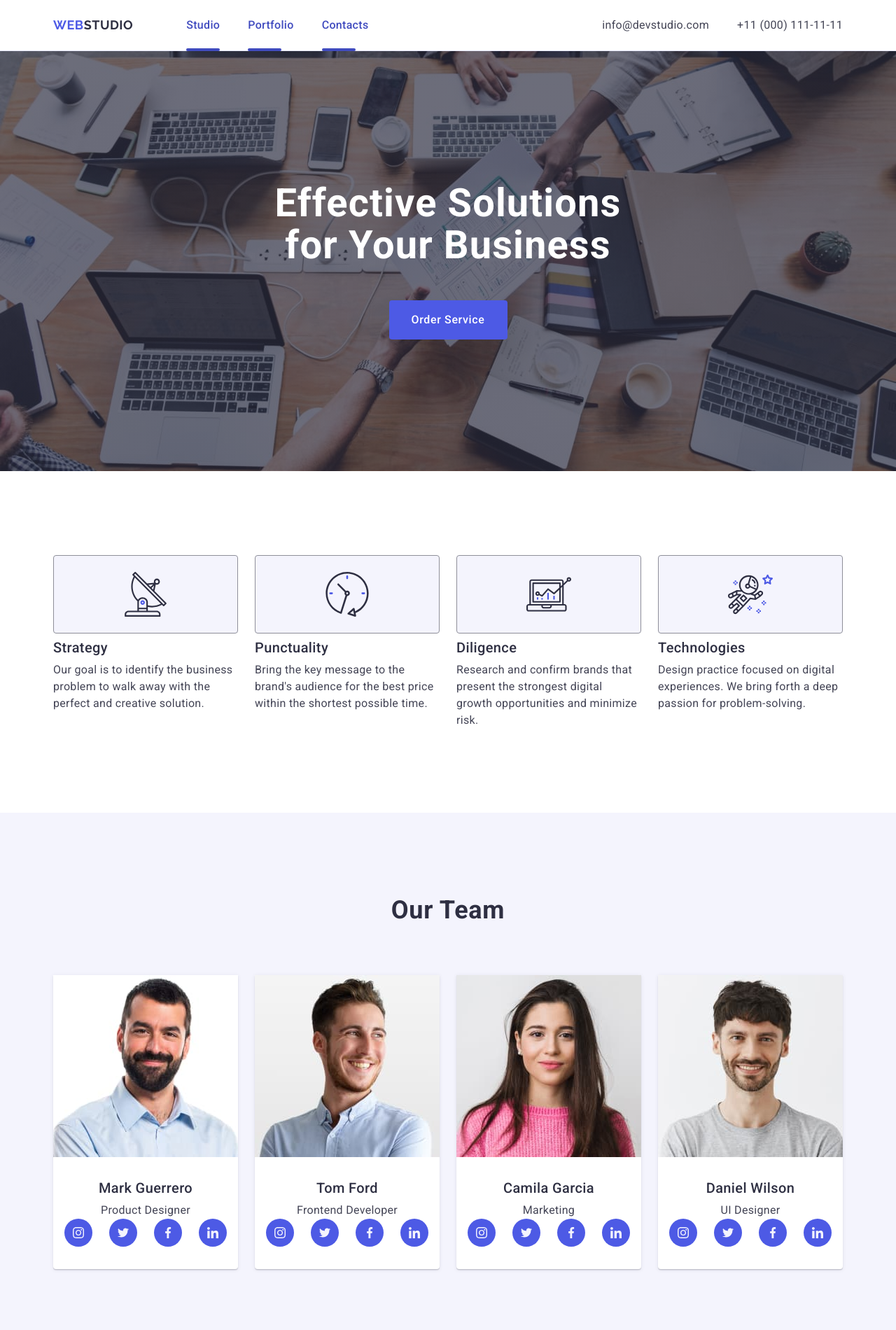
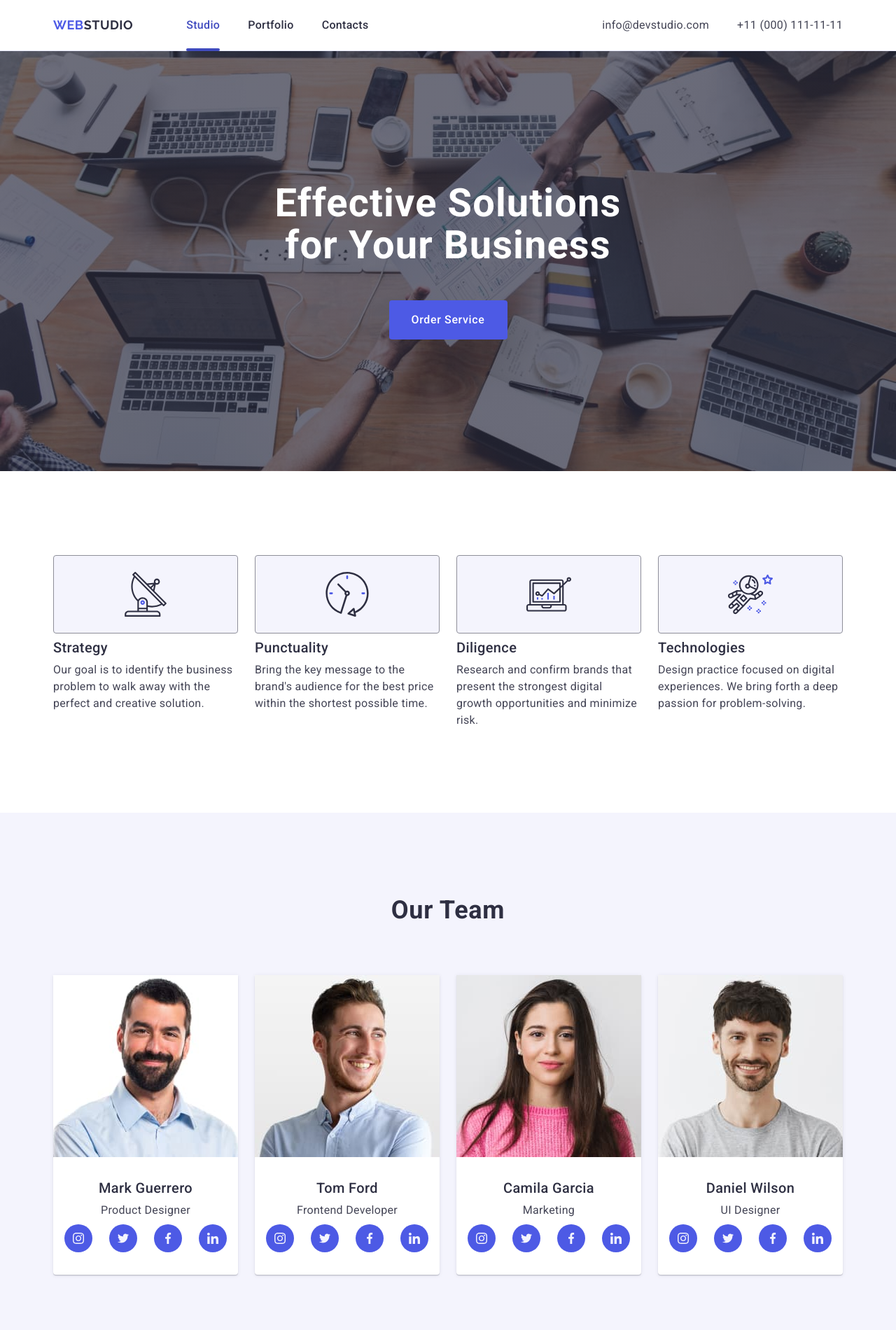
Before and after one commit to Verezhak/goit-markup-hw-04, a plain HTML site: page index.html in a window 1280 px wide. Shown: the top 1900 px of the page at 70% size. Drawn offline with nearby package versions, Linux system fonts and the light colour scheme.

Commit message:
updated files

```diff
--- a/css/styles.css
+++ b/css/styles.css
@@ -76,7 +76,7 @@ a {
   color: #404bbf;
 }
 .link-nav {
-  color: #404bbf;
+  color: #2e2f42;
   display: flex;
   font-size: 16px;
   font-weight: 500;
@@ -84,7 +84,6 @@ a {
   line-height: 1.5;
   padding: 24px 0;
   display: block;
-  position: relative;
   transition: color 250ms cubic-bezier(0.4, 0, 0.2, 1);
 }
 .link-nav:hover {
@@ -96,13 +95,17 @@ a {
 .link-nav:focus {
   color: #404bbf;
 }
-.link-nav::after {
+.carent {
+  position: relative;
+  color: #404bbf;
+}
+.carent::after {
   position: absolute;
   left: 0;
   bottom: -1px;
   display: block;
   content: "";
-  width: 48px;
+  width: 100%;
   height: 4px;
   border-radius: 2px;
   background-color: #404bbf;
@@ -298,6 +301,7 @@ a {
   display: flex;
   justify-content: center;
   gap: 24px;
+  margin-top: 8px;
 }
 .item-social-icons {
   width: 40px;
--- a/index.html
+++ b/index.html
@@ -26,7 +26,7 @@
 
           <ul class="list-menu">
             <li class="item-menu">
-              <a class="link-nav" href="./index.html">Studio</a>
+              <a class="link-nav carent" href="./index.html">Studio</a>
             </li>
             <li class="item-menu">
               <a class="link-nav" href="">Portfolio</a>
```
